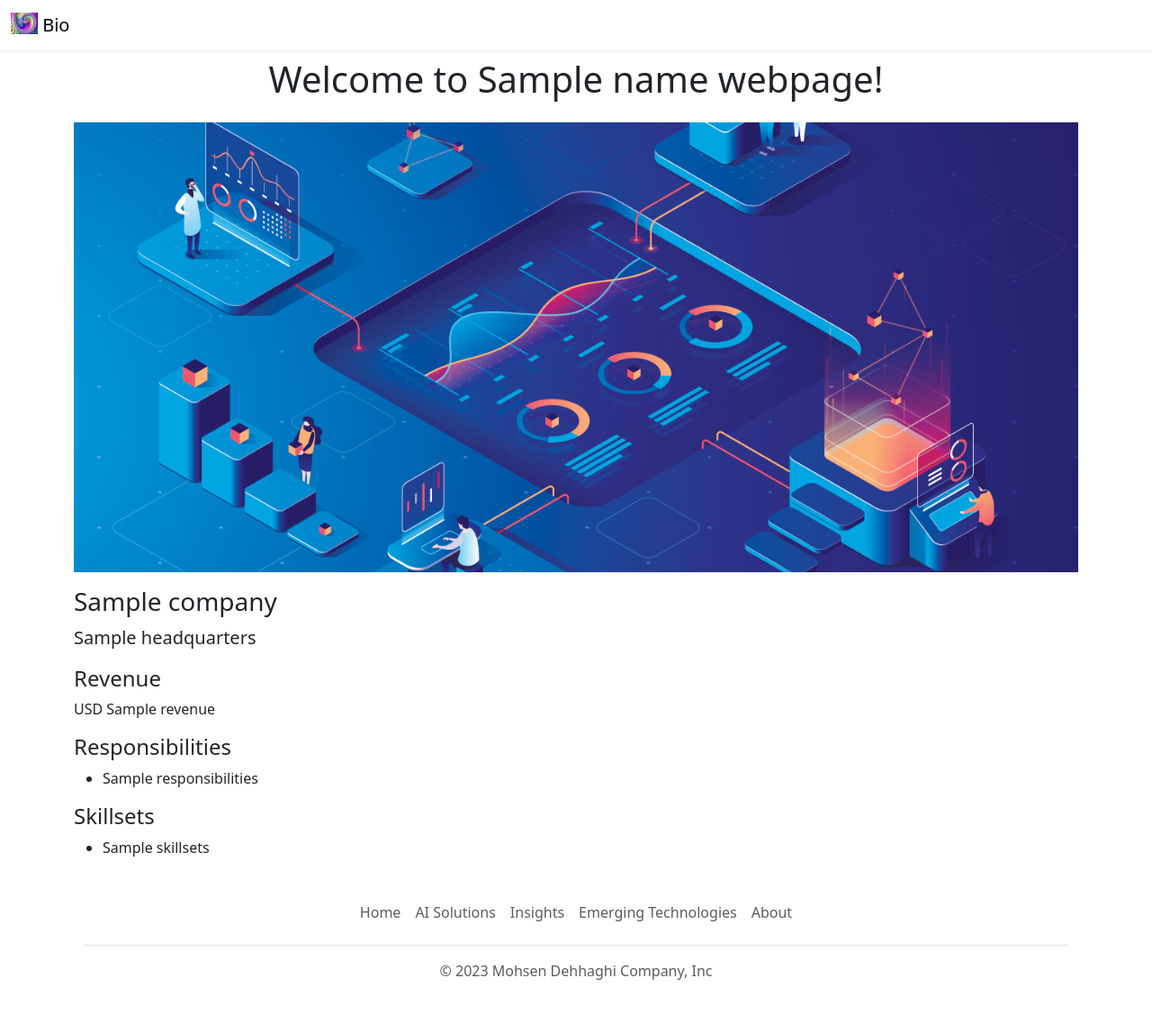
After one commit to Mohdeh/mohsen-web-v2, a Flask app: template templates/rolepage.html in a window 1280 px wide. The commit adds this page. Shown: the whole page at 90% size. Run offline with Flask 3, Linux system fonts and the light colour scheme; the template is opened without the code that fills it: most values are stand-ins (such as "Sample title", 1, 10 or a date in 2020).

Commit message:
Added dynamic pages for each role

```diff
--- a/app.py
+++ b/app.py
@@ -1,5 +1,5 @@
 from flask import Flask, render_template, jsonify, url_for
-from database import load_roles_from_db
+from database import load_roles_from_db, load_role_from_db
 
 
 
@@ -18,6 +18,15 @@ def list_roles():
   roles = load_roles_from_db()
   return jsonify(roles)
 
+
+@app.route("/role/<id>")
+def show_role(id):
+  role = load_role_from_db(id)
+  if not role:
+    return "Not Found", 404
+  return render_template('rolepage.html', role=role, name='Mohsen Dehhaghi')
+
+
 # Load Browser Favorite Icon
 @app.route('/favicon.ico')
 def favicon():
--- /dev/null
+++ b/templates/banner.html
@@ -0,0 +1,9 @@
+<style>
+  #banner {
+    width: 100%;
+    height: 500px;
+    object-fit: cover;
+    margin-bottom: 16px;
+  }
+</style>
+<img class="img-fluid" id="banner" src="https://mohsen-web.mohsendehhaghi.repl.co/static/systemdesign.jpg" alt="System Design">
--- /dev/null
+++ b/templates/bootstrap.html
@@ -0,0 +1,3 @@
+<meta charset="utf-8">
+<meta name="viewport" content="width=device-width, initial-scale=1">
+<link href="https://cdn.jsdelivr.net/npm/bootstrap@5.3.0-alpha1/dist/css/bootstrap.min.css" rel="stylesheet" integrity="sha384-GLhlTQ8iRABdZLl6O3oVMWSktQOp6b7In1Zl3/Jr59b6EGGoI1aFkw7cmDA6j6gD" crossorigin="anonymous">
--- a/templates/nav.html
+++ b/templates/nav.html
@@ -1,6 +1,6 @@
 <nav class="navbar shadow-sm fixed-top bg-white">
   <div class="container-fluid">
-    <a class="navbar-brand" href="#">
+    <a class="navbar-brand" href="/">
       <img src="/static/mandelbrot.jpg" alt="Mandelbrot" width="30" height="24" class="d-inline-block align-text-top">
       Bio
     </a>
--- a/templates/roleitem.html
+++ b/templates/roleitem.html
@@ -13,6 +13,6 @@
     {% endif %}
    </div>
   <div class="col-2">
-    <a href="mailto:dehhaghi@alumni.usc.edu?subject=Role%20Details%20for%20{{role['company']}}&body=My%20name%3A%20%3Cname%3E%0D%0A%0D%0AMy%20resume%3A%20%3Cresume%3E%0D%0A%0D%0AMy%20LinkedIn%3A%20%3Clinkedin%20profile%3E" type="button" class="btn btn-outline-primary"> Details </a>
+    <a href="/role/{{role['id']}}" type="button" class="btn btn-outline-primary"> Details </a>
   </div>
 </div>
--- /dev/null
+++ b/templates/rolepage.html
@@ -0,0 +1,33 @@
+<!DOCTYPE html>
+<html>
+  <head>
+    <title> {{role.company}} -- Mohsen Dehhaghi Webpage </title>
+    {% include 'bootstrap.html' %}
+  </head>
+  <body>
+    {% include 'nav.html' %}
+    <div class="container">
+      <h1 class="text-center mt-2 mb-4"> Welcome to {{name}} webpage! </h1>
+      {% include 'banner.html' %}
+      <h3 class="mb-2"> {{role.company}} </h3>
+      <p class="lead mt-0"> {{role.headquarters}} </p>
+
+      <h4> Revenue </h4>
+      <p> {{role.currency}} {{role.revenue}} </p>
+      <h4> Responsibilities </h4>
+      <ul>
+        {% for line in role.responsibilities.split("\r") %}
+          <li> {{line}} </li>
+        {% endfor %}
+      </ul>
+      <h4> Skillsets </h4>
+      <ul>
+        {% for line in role.skillsets.split("\r") %}
+          <li> {{line}} </li>
+        {% endfor %}
+      </ul>
+
+      {% include 'footer.html' %}
+    </div>
+  </body>
+</html>
```
Also changed, not shown: database.py (+12 -0 lines), templates/home.html (+4 -13 lines).
